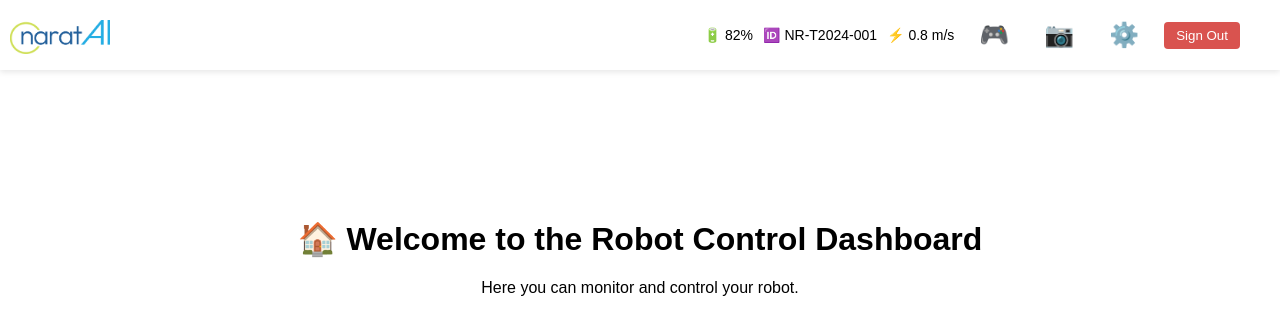
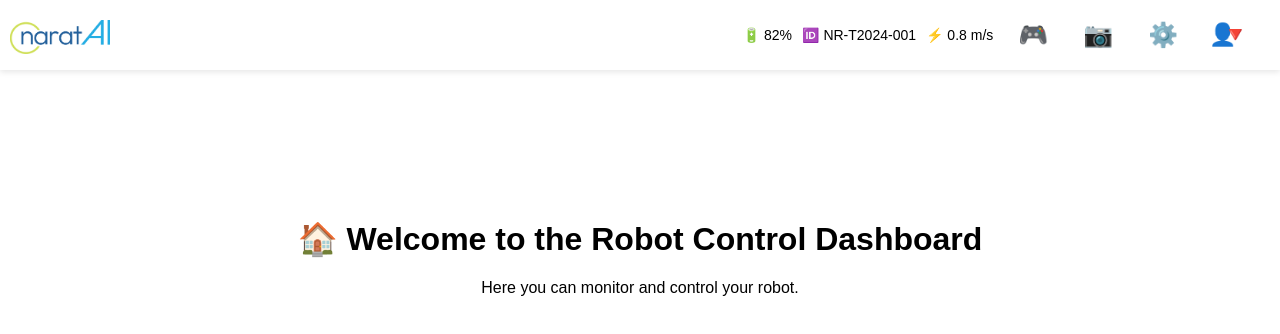
Before and after one commit to T0-0R/React, a React (Create React App) app in the folder my-app/: page /home in a window 1280 px wide. Shown: the top 334 px of the page. Built offline with nearby package versions, Linux system fonts and the light colour scheme; sample sign-in values are in the browser's storage.

Commit message:
Add user menu and problem report popup to RobotStatus
Introduces a user menu with logout and 'Report Problem' options in the RobotStatus component. Adds a modal popup displaying a problem report form image and a link to an external reporting form. Also includes the new report form image asset.

```diff
--- a/my-app/src/components/RobotStatus.js
+++ b/my-app/src/components/RobotStatus.js
@@ -1,20 +1,23 @@
 import React, { useState } from "react";
 import { Joystick } from "react-joystick-component";
+import reportForm from "../assets/Problem Report Form.png";
 
 const RobotStatus = ({ battery, serial, velocity, onLogout }) => {
   const [showJoystick, setShowJoystick] = useState(false);
   const [showCamera, setShowCamera] = useState(false);
   const [showSettings, setShowSettings] = useState(false);
   const [showStatusDropdown, setShowStatusDropdown] = useState(false);
+  const [showUserMenu, setShowUserMenu] = useState(false);
+  const [showReportPopup, setShowReportPopup] = useState(false);
 
   const toggleJoystick = () => setShowJoystick((prev) => !prev);
   const toggleCamera = () => setShowCamera((prev) => !prev);
   const toggleSettings = () => setShowSettings((prev) => !prev);
-  const toggleStatusDropdown = () => setShowStatusDropdown((prev) => !prev);
+  const toggleUserMenu = () => setShowUserMenu((prev) => !prev);
+  const toggleReportPopup = () => setShowReportPopup((prev) => !prev);
 
   return (
     <>
-      {/* Full Width Top Bar */}
       <div
         style={{
           position: "fixed",
@@ -34,44 +37,21 @@ const RobotStatus = ({ battery, serial, velocity, onLogout }) => {
           boxSizing: "border-box",
         }}
       >
-        {/* Left side placeholder for logo */}
-        <div
-          style={{
-            width: "120px", // match your logo width
-            height: "100%",
-          }}
-        >
-          {/* This div just reserves space for the logo */}
-        </div>
+        <div style={{ width: "120px", height: "100%" }} />
 
-        {/* Right side: Robot Status and Controls */}
         <div
           className="robot-status-bar"
-          style={{
-            display: "flex",
-            alignItems: "center",
-            justifyContent: "flex-end",
-            gap: "15px",
-            height: "100%",
-          }}
+          style={{ display: "flex", alignItems: "center", gap: "15px", height: "100%" }}
         >
-          {/* Large screen robot status */}
-          <div
-            className="robot-status-large"
-            style={{ display: "flex", gap: "10px", alignItems: "center" }}
-          >
+          <div className="robot-status-large" style={{ display: "flex", gap: "10px", alignItems: "center" }}>
             <div>🔋 {battery}%</div>
             <div>🆔 {serial}</div>
             <div>⚡ {velocity} m/s</div>
           </div>
 
-          {/* Small screen dropdown */}
-          <div
-            className="robot-status-small"
-            style={{ display: "none", position: "relative" }}
-          >
+          <div className="robot-status-small" style={{ display: "none", position: "relative" }}>
             <button
-              onClick={toggleStatusDropdown}
+              onClick={() => setShowStatusDropdown((prev) => !prev)}
               style={{
                 padding: "6px 10px",
                 backgroundColor: "transparent",
@@ -108,7 +88,6 @@ const RobotStatus = ({ battery, serial, velocity, onLogout }) => {
             )}
           </div>
 
-          {/* Control buttons */}
           <button
             onClick={toggleJoystick}
             style={{
@@ -154,23 +133,74 @@ const RobotStatus = ({ battery, serial, velocity, onLogout }) => {
             {showSettings ? "❌" : "⚙️"}
           </button>
 
+          <div style={{ position: "relative" }}>
+            <button
+              onClick={toggleUserMenu}
+              style={{
+                background: "transparent",
+                border: "none",
+                fontSize: "22px",
+                cursor: "pointer",
+                padding: "6px",
+                letterSpacing: "-15px",
+              }}
+              title="User menu"
+            >
+              <span role="img" aria-label="user">👤</span>
+              <span role="img" aria-label="arrow">🔻</span>
+            </button>
+
+            {showUserMenu && (
+              <div
+                style={{
+                  position: "absolute",
+                  top: "100%",
+                  right: 0,
+                  backgroundColor: "#fff",
+                  border: "1px solid #ccc",
+                  borderRadius: "6px",
+                  boxShadow: "0 4px 8px rgba(0,0,0,0.1)",
+                  zIndex: 2000,
+                  minWidth: "160px",
+                  padding: "8px 0",
+                }}
+              >
                 <button
                   onClick={onLogout}
                   style={{
-              padding: "6px 12px",
-              backgroundColor: "#d9534f",
-              color: "white",
+                    width: "100%",
+                    padding: "10px 20px",
+                    background: "none",
                     border: "none",
-              borderRadius: "4px",
+                    textAlign: "left",
                     cursor: "pointer",
+                    fontSize: "14px",
+                    whiteSpace: "nowrap",
                   }}
                 >
-            Sign Out
+                  🚪 Logout
                 </button>
+                <button
+                  onClick={toggleReportPopup}
+                  style={{
+                    width: "100%",
+                    padding: "10px 20px",
+                    background: "none",
+                    border: "none",
+                    textAlign: "left",
+                    cursor: "pointer",
+                    fontSize: "14px",
+                    whiteSpace: "nowrap",
+                  }}
+                >
+                  📝 Report Problem
+                </button>
+              </div>
+            )}
+          </div>
         </div>
       </div>
 
-      {/* Responsive CSS */}
       <style>
         {`
           @media (min-width: 768px) {
@@ -184,22 +214,8 @@ const RobotStatus = ({ battery, serial, velocity, onLogout }) => {
         `}
       </style>
 
-      {/* Joystick Panel */}
       {showJoystick && (
-        <div
-          style={{
-            position: "fixed",
-            bottom: "40px",
-            left: "40px",
-            display: "flex",
-            justifyContent: "center",
-            alignItems: "center",
-            flexDirection: "column",
-            userSelect: "none",
-            zIndex: 1000,
-            padding: "20px",
-          }}
-        >
+        <div style={{ position: "fixed", bottom: "40px", left: "40px", zIndex: 1000, padding: "20px" }}>
           <Joystick
             size={120}
             stickSize={60}
@@ -212,7 +228,6 @@ const RobotStatus = ({ battery, serial, velocity, onLogout }) => {
         </div>
       )}
 
-      {/* Camera Panel */}
       {showCamera && (
         <div
           style={{
@@ -236,7 +251,6 @@ const RobotStatus = ({ battery, serial, velocity, onLogout }) => {
         </div>
       )}
 
-      {/* Settings Panel */}
       {showSettings && (
         <div
           style={{
@@ -263,6 +277,69 @@ const RobotStatus = ({ battery, serial, velocity, onLogout }) => {
           </ul>
         </div>
       )}
+
+      {showReportPopup && (
+        <div
+          onClick={toggleReportPopup}
+          style={{
+            position: "fixed",
+            top: 0,
+            left: 0,
+            width: "100vw",
+            height: "100vh",
+            backgroundColor: "rgba(0, 0, 0, 0.5)",
+            zIndex: 3000,
+            display: "flex",
+            justifyContent: "center",
+            alignItems: "center",
+          }}
+        >
+          <div
+            onClick={(e) => e.stopPropagation()}
+            style={{
+              backgroundColor: "white",
+              borderRadius: "10px",
+              padding: "20px",
+              position: "relative",
+              maxWidth: "90%",
+              maxHeight: "90%",
+              overflow: "auto",
+              textAlign: "center",
+            }}
+          >
+            <button
+              onClick={toggleReportPopup}
+              style={{
+                position: "absolute",
+                top: "10px",
+                right: "10px",
+                background: "transparent",
+                border: "none",
+                fontSize: "18px",
+                cursor: "pointer",
+              }}
+            >
+              ❌
+            </button>
+            <h3>📋 Problem Report Form</h3>
+            <img
+              src={reportForm}
+              alt="Report Form"
+              style={{ maxWidth: "50%", height: "auto", margin: "10px 0", borderRadius: "6px" }}
+            />
+            <p>
+              <a
+                href="https://narataitech.sg.larksuite.com/share/base/form/shrlg39q4zyiy4VDq3EEOH2hZyg"
+                target="_blank"
+                rel="noopener noreferrer"
+                style={{ color: "#0275d8", fontWeight: "bold" }}
+              >
+                🔗 Complete the report form/กรอกแบบฟอร์มรายงาน
+              </a>
+            </p>
+          </div>
+        </div>
+      )}
     </>
   );
 };
```
Also changed, not shown: my-app/src/assets/Problem Report Form.png (added). Lines whose indentation alone changed are shown as unchanged.
